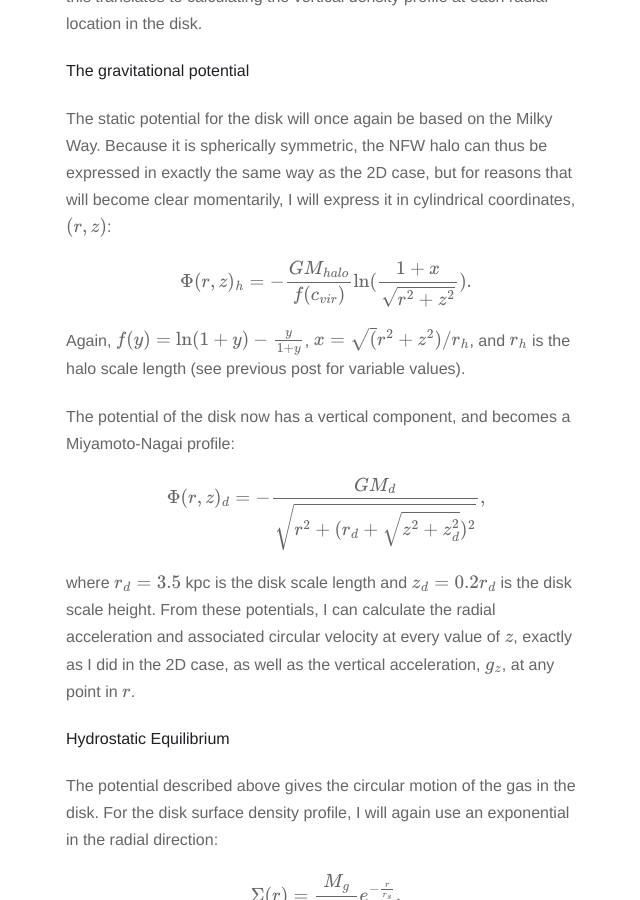
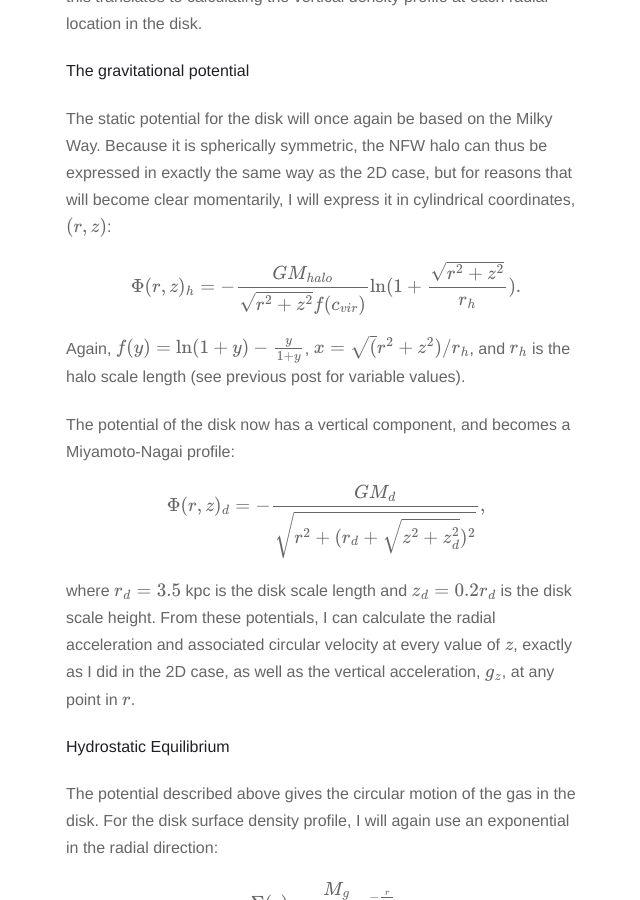
Before and after one commit to evaneschneider/site, a Jekyll site: the page built from _posts/2017-2-22-Milky-Way-3D.markdown, in a window 1280 px wide and 900 px high, scrolled down 481 px. Shown: the whole window, without its empty margins (314-954 px from the left). Built offline with Jekyll 4.4.1, drawn with Linux system fonts in a browser that asks for light colours; nearby versions of some CDN libraries; formulas are drawn with MathJax 3.

Commit message:
minor edits

```diff
--- a/_posts/2017-2-22-Milky-Way-3D.markdown
+++ b/_posts/2017-2-22-Milky-Way-3D.markdown
@@ -17,7 +17,7 @@ The static potential for the disk will once again be based on the Milky Way. Bec
 symmetric, the NFW halo can thus be expressed in exactly the same way as the 2D case, but for reasons that
 will become clear momentarily, I will express it in cylindrical coordinates, $$(r, z)$$:
 
-$$\Phi(r, z)_{h} = - \frac{G M_{halo}}{f(c_{vir})}\mathrm{ln}(\frac{1+x}{\sqrt{r^2 + z^2}}).$$
+$$\Phi(r, z)_{h} = - \frac{G M_{halo}}{\sqrt{r^2 + z^2}f(c_{vir})}\mathrm{ln}(1+\frac{\sqrt{r^2 + z^2}}{r_h}).$$
 
 Again, $$f(y) = \mathrm{ln}(1+y) - \frac{y}{1+y}$$, $$x = \sqrt(r^2 + z^2) / r_{h}$$, and  $$r{_h}$$ is the halo scale
 length (see previous post for variable values).
```
